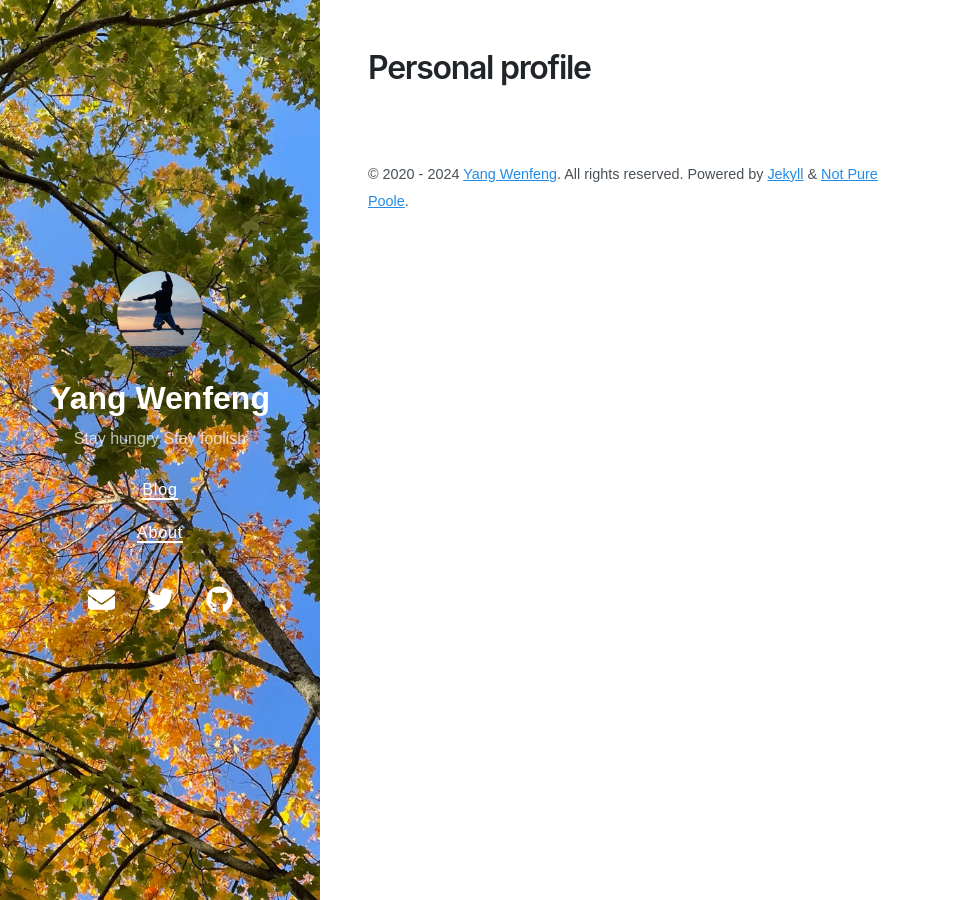
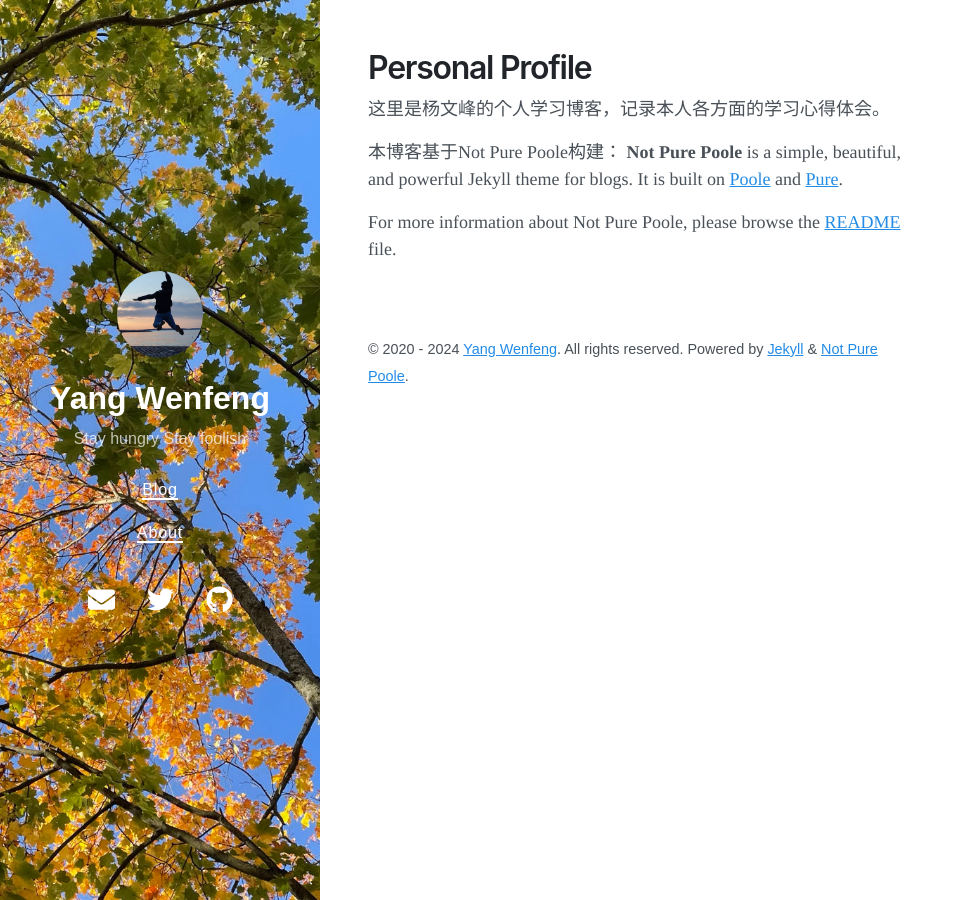
Before and after one commit to YangWenfeng-cn/YangWenfeng-cn.github.io, a Jekyll site: the page built from CV.md, in a window 1280 px wide. Shown: the whole page, without its empty margins (0-963 px from the left). Built offline with Jekyll 4.4.1, drawn with Linux system fonts in a browser that asks for light colours; nearby versions of some CDN libraries.

Commit message:
Update CV.md

```diff
--- a/CV.md
+++ b/CV.md
@@ -1,4 +1,12 @@
 ---
 layout: page
-title: Personal profile
+title: Personal Profile
 ---
+这里是杨文峰的个人学习博客，记录本人各方面的学习心得体会。
+
+
+
+本博客基于Not Pure Poole构建：
+**Not Pure Poole** is a simple, beautiful, and powerful Jekyll theme for blogs. It is built on [Poole](https://github.com/poole/poole) and [Pure](https://purecss.io/).
+
+For more information about Not Pure Poole, please browse the [README](https://github.com/vszhub/not-pure-poole) file.
```
